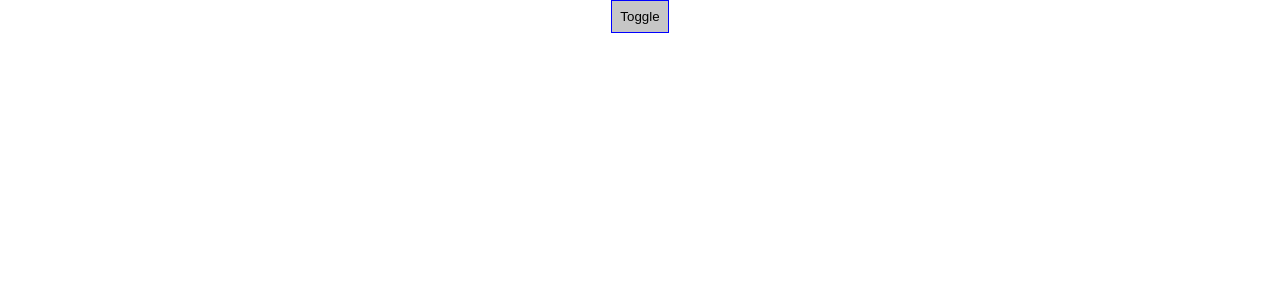
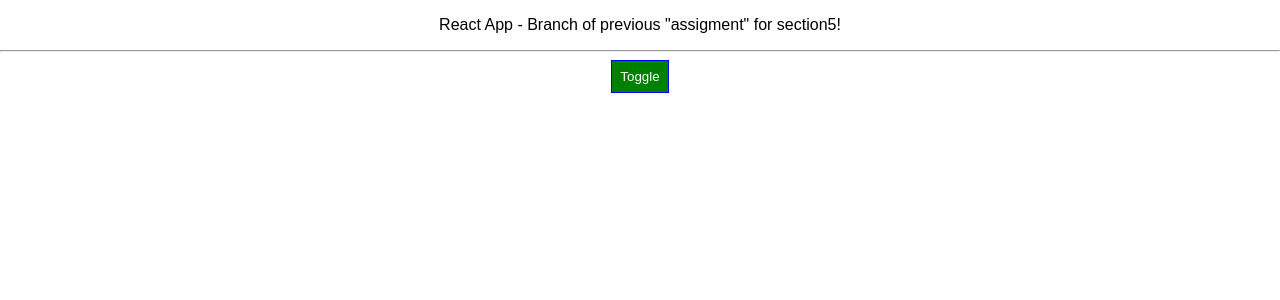
Before and after one commit to ccowperthwait/react-course-new, a React (Create React App) app in the folder assignment/: page / in a window 1280 px wide. Shown: the top 300 px of the page. Built offline with nearby package versions, Linux system fonts and the light colour scheme.

Commit message:
Saving changes.

```diff
--- a/assignment/src/App.css
+++ b/assignment/src/App.css
@@ -1,10 +1,12 @@
+.red {
+  color: red
+}
+
+.bold {
+  font-weight: bold
+}
 .App {
   text-align: center;
-}
-
-.App-logo {
-  animation: App-logo-spin infinite 20s linear;
-  height: 80px;
 }
 
 .App-header {
--- a/assignment/src/App.js
+++ b/assignment/src/App.js
@@ -14,7 +14,6 @@ class App extends Component {
   }
 
   deleteTeamHandler = (index) => {
-    //const teams = this.state.Teams.slice();
     const teams = [...this.state.Teams];
     teams.splice(index, 1);
     this.setState({
@@ -29,7 +28,6 @@ class App extends Component {
     const team = {
       ...this.state.Teams[teamIndex]
     };
-    //const team = Object.assign({}, this.state.Teams[teamIndex]);
 
     team.name = event.target.value;
 
@@ -50,7 +48,8 @@ class App extends Component {
 
   render() {
     const style = {
-        backgroundColor: '#5555',
+        backgroundColor: 'green',
+        color: 'white',
         border: '1px solid blue',
         padding: '8px',
         cursor: 'pointer'
@@ -72,24 +71,23 @@ class App extends Component {
                 />
             )
             })}
-          {/* <Team
-            id: 1, name={this.state.Teams[0].id: 1, name}
-            rank={this.state.Teams[0].rank}
-          />
-          <Team
-            id: 1, name={this.state.Teams[1].id: 1, name}
-            rank={this.state.Teams[1].rank}
-          />
-          <Team
-            id: 1, name={this.state.Teams[2].id: 1, name}
-            rank={this.state.Teams[2].rank}
-          /> */}
         </div>
-      )
+      );
+      style.backgroundColor = 'red';
     };
+
+    let classes = [];
+    if(this.state.Teams.length<3){
+      classes.push('red');
+    }
+    if(this.state.Teams.length<2){
+      classes.push('bold');
+    }
 
     return (
     <div className="App">
+      <p className={classes.join(' ')}>React App - Branch of previous "assigment" for section5!</p>
+       <hr/>
       <button style={style} onClick={this.doShowHideList} >Toggle</button>
       {teams}
       </div>
```
Also changed, not shown: assignment/src/logo.svg (deleted).
